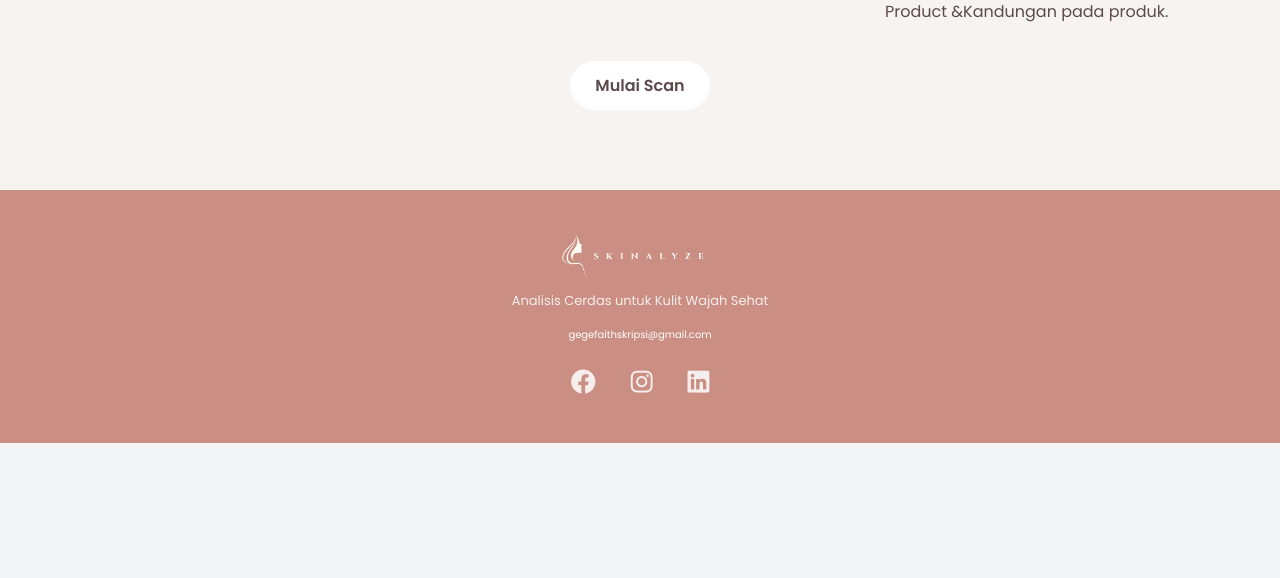
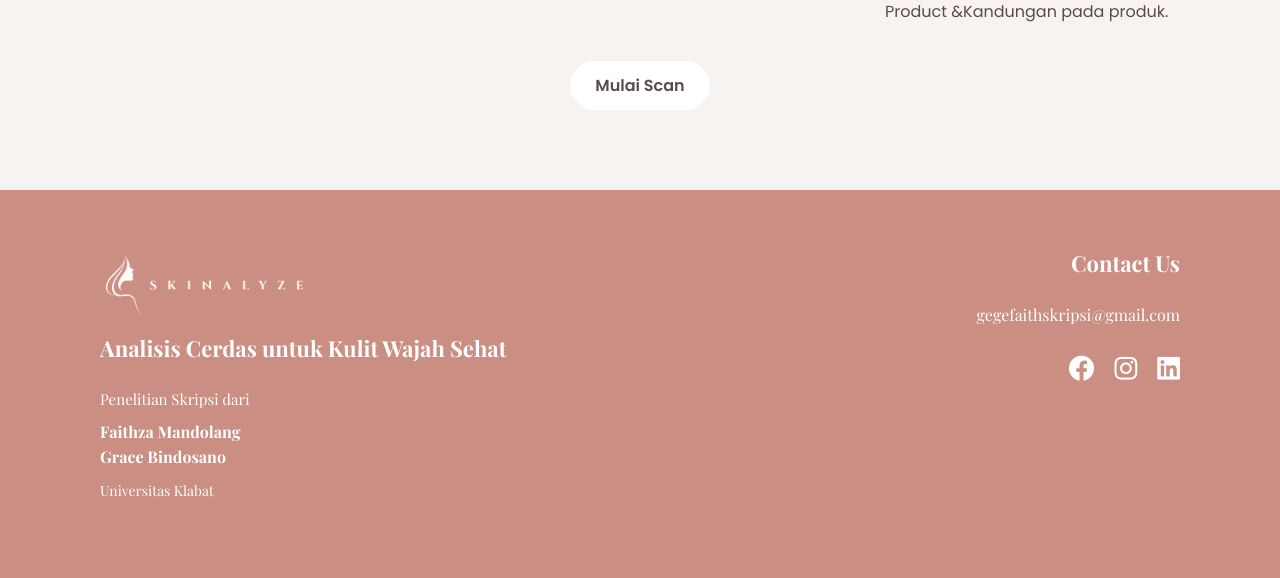
Before and after one commit to gracealynn/SKRIPSI, a Flask app: page / in a window 1280 px wide. Shown: the part 2664-3242 px from the top of the page. Before the commit the page ends 3107 px from the top, so only its background shows below. Run offline with Flask 3, Linux system fonts and the light colour scheme; parts of the project's set-up code (start-up, migrations or seed data) failed here and were passed over; some libraries are stand-ins or nearby versions.

Commit message:
final skli

```diff
--- a/app.py
+++ b/app.py
@@ -37,7 +37,12 @@ except Exception:
 BASE_DIR = Path(__file__).resolve().parent
 MODEL_PATH = BASE_DIR / "resnetrms.h5"   # ganti sesuai nama model
 UPLOAD_FOLDER = BASE_DIR / "static" / "uploads"
-UPLOAD_FOLDER.mkdir(parents=True, exist_ok=True)
+try:
+    UPLOAD_FOLDER.mkdir(parents=True, exist_ok=True)
+    LOCAL_SAVE_ENABLED = True
+except Exception:
+    LOCAL_SAVE_ENABLED = False
+
 
 ALLOWED_EXT = {".jpg", ".jpeg", ".png"}
 TARGET_SIZE = (224, 224)
@@ -336,13 +341,19 @@ def index():
         overlay_save = UPLOAD_FOLDER / f"{base}_overlay.jpg"
         overlay_llm_save = UPLOAD_FOLDER / f"{base}_overlay_llm.jpg"
 
-        img_orig.save(str(orig_save))
+        # Buat heatmap RGB untuk disimpan / dikonversi ke base64
         heat_uint8 = np.uint8(255 * heatmap_resized)
         heat_col_bgr = cv2.applyColorMap(heat_uint8, cv2.COLORMAP_JET)
         heat_col_rgb = cv2.cvtColor(heat_col_bgr, cv2.COLOR_BGR2RGB)
-        Image.fromarray(heat_col_rgb).save(str(heat_save))
-        Image.fromarray(overlay_rgb).save(str(overlay_save))
-        save_resized_for_llm(overlay_rgb, overlay_llm_save)
+
+        # ✅ Simpan ke local hanya jika environment mengizinkan
+        if LOCAL_SAVE_ENABLED:
+            img_orig.save(str(orig_save))
+            Image.fromarray(heat_col_rgb).save(str(heat_save))
+            Image.fromarray(overlay_rgb).save(str(overlay_save))
+            save_resized_for_llm(overlay_rgb, overlay_llm_save)
+        else:
+            logger.warning("⚠️ Penyimpanan lokal dinonaktifkan — hanya menyimpan ke MongoDB.")
 
         # ------------------ LLM EXPLANATION + RECOMMENDATION ------------------
         explanation_text = None
--- a/static/css/style.css
+++ b/static/css/style.css
@@ -413,81 +413,101 @@ section {
 /* Footer */
 footer {
   background-color: #ca8e83;
-  text-align: center;
-  padding: 40px 0;
-  border-top: 2px;
+  color: #fff;
+  padding: 60px 100px; /* sedikit lebih luas */
+  font-family: "Playfair Display", serif;
 }
 
-.footer-logo {
-  font-family: "Playfair Display", serif;
-  font-size: 28px;
-  color: #f5eeed;
-  margin-bottom: 10px;
+.footer-container {
+  display: flex;
+  justify-content: space-between;
+  align-items: flex-start;
+  flex-wrap: wrap;
+}
+
+.footer-left {
+  max-width: 60%;
 }
 
 .footer-logo img {
-  height: 50px;
-  margin-right: 10px;
-}
-
-.footer-tagline {
-  color: #f5eeed;
-  font-size: 13px;
+  height: 70px; /* lebih besar dari 50px */
   margin-bottom: 15px;
 }
 
-.contact-info {
-  color: #f5eeed;
-  font-size: 10px;
-  margin-bottom: 20px;
+.footer-title,
+.footer-right h4 {
+  font-weight: 800;
+  font-size: 22px; /* sebelumnya 18px */
+  margin-bottom: 25px;
+  color: #fff;
+}
+
+.footer-subtitle {
+  font-size: 15px; /* sebelumnya 12px */
+  margin-bottom: 8px;
+}
+
+.footer-names {
+  font-size: 16px; /* sebelumnya 13px */
+  margin-bottom: 10px;
+  line-height: 1.6;
+}
+
+.footer-university {
+  font-size: 14px; /* sebelumnya 12px */
+}
+
+.footer-right {
+  text-align: right;
 }
 
 .email-link {
-  color: #ffffff; /* warna putih */
+  color: #fff;
   text-decoration: none;
+  font-size: 16px; /* sebelumnya 13px */
   font-weight: 500;
   transition: all 0.3s ease;
 }
 
 .email-link:hover {
-  color: #e2bba9; /* warna krem lembut saat hover */
+  color: #f3d9c6;
   text-decoration: underline;
 }
 
 .social-icons {
   display: flex;
-  justify-content: center;
-  align-items: center;
-  gap: 15px;
-  text-decoration: none;
-  color: white;
+  justify-content: flex-end;
+  gap: 20px;
+  margin-top: 20px;
 }
 
 .social-icons a {
-  color: #f5eeed;
-  margin: 0 10px;
-  font-size: 25px;
-  text-decoration: none;
-  transition: transform 0.3s ease;
+  color: #fff;
+  font-size: 26px; /* sebelumnya 20px */
+  transition: transform 0.3s ease, color 0.3s ease;
 }
 
 .social-icons a:hover {
-  color: #d5a695; /* Ganti warna ikon saat di-hover */
-  transform: scale(1.1); /* Ikon membesar 10% saat di-hover */
+  color: #e6b8a2;
+  transform: scale(1.15); /* sedikit lebih besar saat hover */
 }
 
-.social-icons {
-  display: inline-flex;
-  justify-content: center;
-  align-items: center;
-  width: 40px;
-  height: 40px;
-  margin: 0 10px;
-  border-radius: 50%;
-  font-size: 20px;
-  background-color: transparent;
-  text-decoration: none;
-  transition: color 0.3s ease, background-color 0.3s ease;
+/* Responsif */
+@media (max-width: 768px) {
+  .footer-container {
+    flex-direction: column;
+    text-align: center;
+    align-items: center;
+  }
+
+  .footer-right {
+    text-align: center;
+    margin-top: 20px;
+  }
+
+  .social-icons {
+    justify-content: center;
+  }
 }
 
 /* Responsive Design */
--- a/templates/history_detail.html
+++ b/templates/history_detail.html
@@ -77,7 +77,6 @@
         >
       </div>
     </section>
-
     <script src="{{ url_for('static', filename='js/Navscroll.js') }}"></script>
   </body>
 </html>
--- a/templates/index.html
+++ b/templates/index.html
@@ -340,46 +340,51 @@
     </main>
     <!-- Section Contact Us -->
     <footer id="contactus">
-      <div class="container">
+      <div class="footer-container">
+        <div class="footer-left">
           <div class="footer-logo">
             <img
               src="{{ url_for('static', filename='img/Logo2.png') }}"
               alt="Skinalyze Logo"
             />
           </div>
-        <p class="footer-tagline">Analisis Cerdas untuk Kulit Wajah Sehat</p>
-        <p class="contact-info">
+          <h3 class="footer-title">Analisis Cerdas untuk Kulit Wajah Sehat</h3>
+          <p class="footer-subtitle">Penelitian Skripsi dari</p>
+          <p class="footer-names">
+            <strong>Faithza Mandolang</strong><br />
+            <strong>Grace Bindosano</strong>
+          </p>
+          <p class="footer-university">Universitas Klabat</p>
+        </div>
+
+        <div class="footer-right">
+          <h4>Contact Us</h4>
           <a
             href="https://mail.google.com/mail/?view=cm&fs=1&to=gegefaithskripsi@gmail.com"
             target="_blank"
             class="email-link"
+            >gegefaithskripsi@gmail.com</a
           >
-            gegefaithskripsi@gmail.com
-          </a>
-        </p>
-
           <div class="social-icons">
             <a
               href="https://www.facebook.com/faithza.mandolang.1"
               target="_blank"
               aria-label="Facebook"
-          >
-            <i class="fab fa-facebook"></i>
-          </a>
+              ><i class="fab fa-facebook"></i
+            ></a>
             <a
               href="https://www.instagram.com/grceb_?utm_source=ig_web_button_share_sheet&igsh=ZDNlZDc0MzIxNw=="
               target="_blank"
               aria-label="Instagram"
-          >
-            <i class="fab fa-instagram"></i>
-          </a>
+              ><i class="fab fa-instagram"></i
+            ></a>
             <a
               href="https://www.linkedin.com/in/faithza-azalia-29a19b1a0"
               target="_blank"
               aria-label="LinkedIn"
-          >
-            <i class="fab fa-linkedin"></i>
-          </a>
+              ><i class="fab fa-linkedin"></i
+            ></a>
+          </div>
         </div>
       </div>
     </footer>
```
Also changed, not shown: static/css/hasil.css (+0 -80 lines), static/css/history.css (+52 -50 lines), templates/hasil.html (+0 -45 lines), templates/history.html (+21 -15 lines), static/uploads/6-2-_jpg.rf.c68654209b3c559b368d5f1938ea21f4.jpg (added), static/uploads/6-2-_jpg.rf.c68654209b3c559b368d5f1938ea21f4_heat.jpg (added), static/uploads/6-2-_jpg.rf.c68654209b3c559b368d5f1938ea21f4_orig.jpg (added), static/uploads/6-2-_jpg.rf.c68654209b3c559b368d5f1938ea21f4_overlay.jpg (added), static/uploads/6-2-_jpg.rf.c68654209b3c559b368d5f1938ea21f4_overlay_llm.jpg (added). Lines whose indentation alone changed are shown as unchanged.
